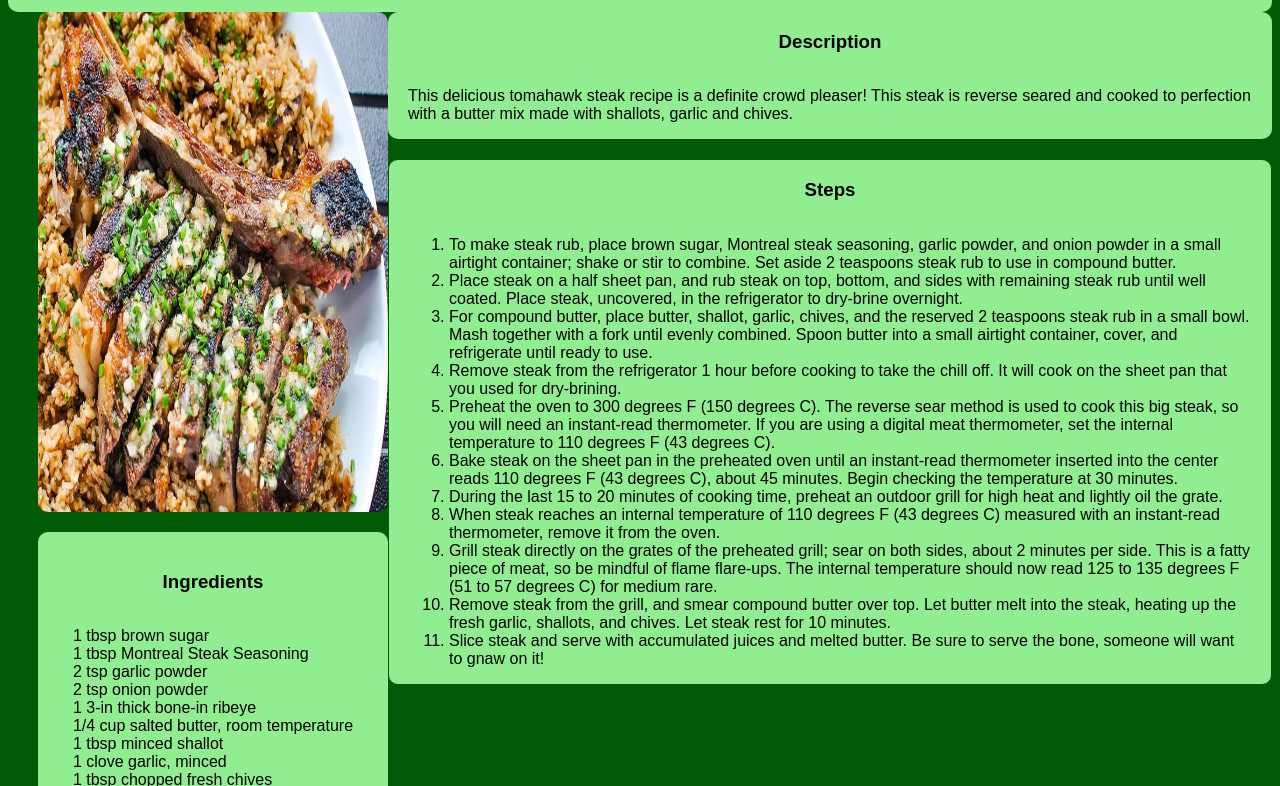
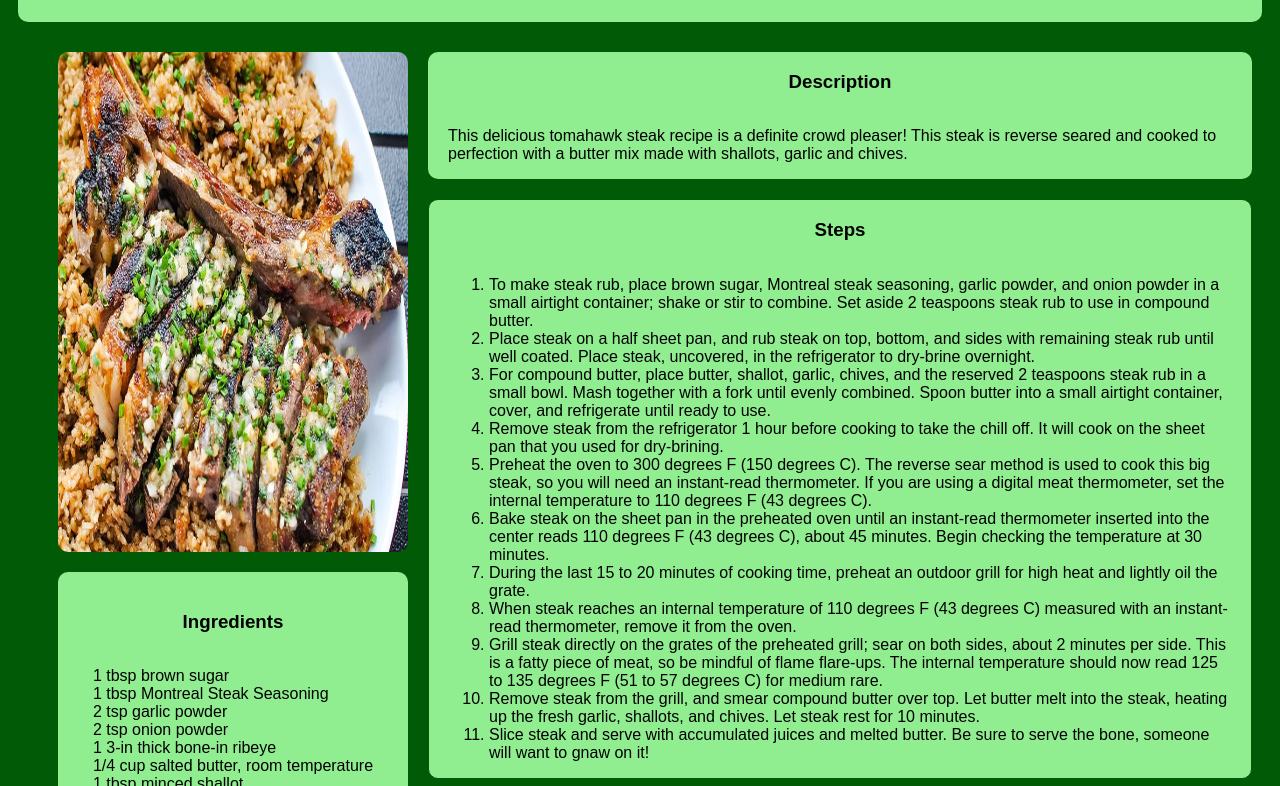
Before and after one commit to ReginaFera13/odin-recipes, a plain HTML site: page recipes/grilled-tomahawk-steak.html in a window 1280 px wide. Shown: the part 96-882 px from the top of the page. Drawn offline with Linux system fonts and the light colour scheme.

Commit message:
style update

```diff
--- a/style.css
+++ b/style.css
@@ -108,11 +108,17 @@ div img{
 .content-body{
     display: flex;
     flex-direction: column;
+    gap: 20px;
+    border-radius: 10px;
+    padding: 10px;
 }
 
 .content-recipe{
     display: flex;
     flex-direction: row;
+    gap: 20px;
+    border-radius: 10px;
+    padding: 10px;
 }
 
 .left{
```
